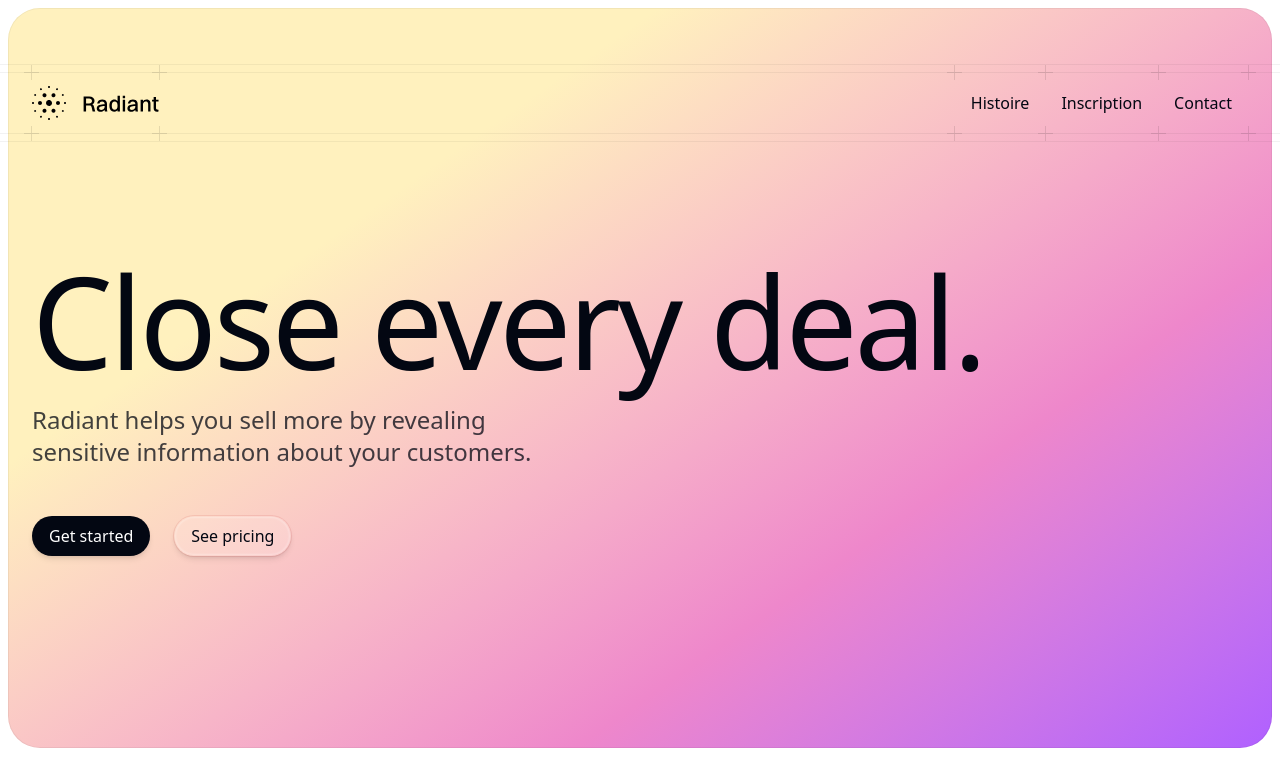
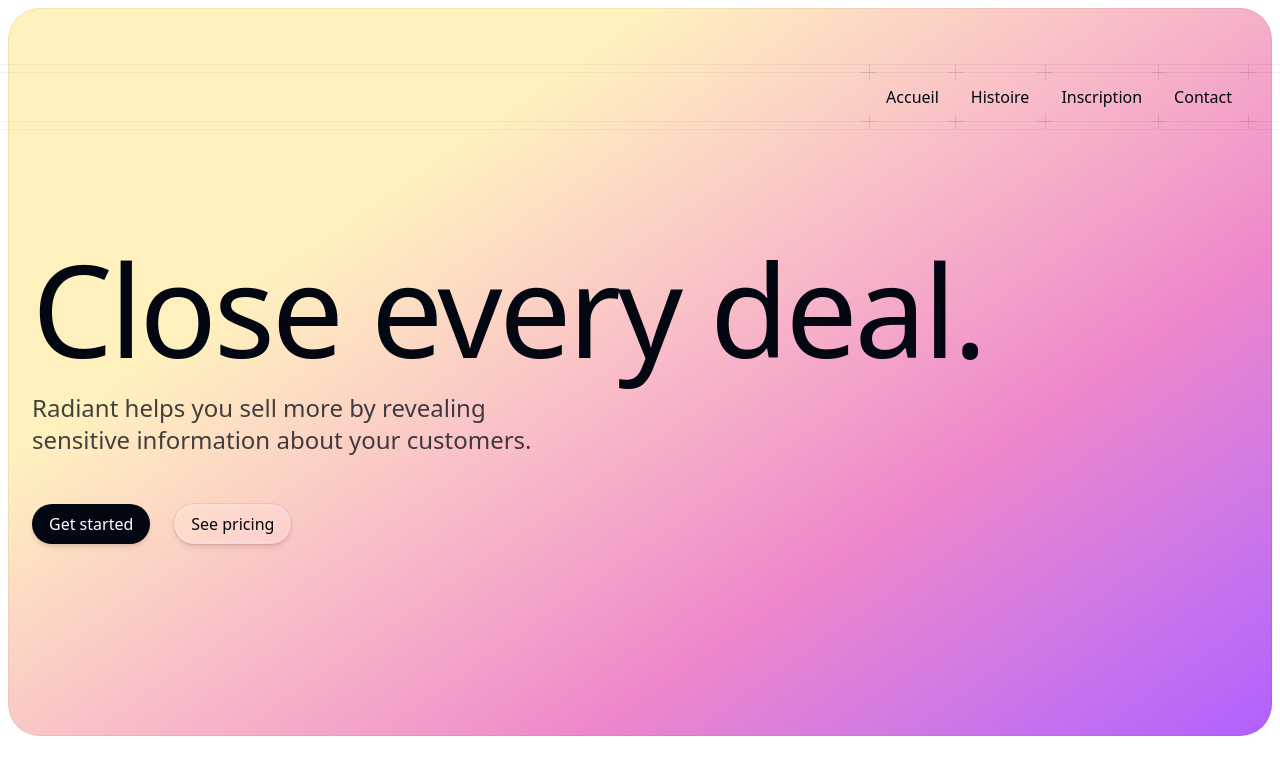
Before and after one commit to Iskandar835/levderido, a Next.js app in the folder levderido-app/: page / in a window 1280 px wide. Shown: the top 776 px of the page. Built offline with nearby package versions, Linux system fonts and the light colour scheme; a web font is replaced by a local one.

Commit message:
chore: optimisation + ajout nouveau lien vers accuei

```diff
--- a/levderido-app/src/components/navbar.tsx
+++ b/levderido-app/src/components/navbar.tsx
@@ -8,10 +8,11 @@ import {
 import { Bars2Icon } from '@heroicons/react/24/solid'
 import { motion } from 'framer-motion'
 import { Link } from './link'
-import { Logo } from './logo'
+import { Mark } from './logo'
 import { PlusGrid, PlusGridItem, PlusGridRow } from './plus-grid'
 
 const links = [
+  { href: '/', label: 'Accueil' },
   { href: '/histoire', label: 'Histoire' },
   { href: '/inscription', label: 'Inscription' },
   { href: '/contact', label: 'Contact' },
@@ -74,22 +75,13 @@ function MobileNav() {
   )
 }
 
-export function Navbar({ banner }: { banner?: React.ReactNode }) {
+export function Navbar() {
   return (
     <Disclosure as="header" className="pt-12 sm:pt-16">
       <PlusGrid>
-        <PlusGridRow className="relative flex justify-between">
-          <div className="relative flex gap-6">
-            <PlusGridItem className="py-3">
-              <Link href="/" title="Home">
-                <Logo className="h-9" />
-              </Link>
-            </PlusGridItem>
-            {banner && (
-              <div className="relative hidden items-center py-3 lg:flex">
-                {banner}
-              </div>
-            )}
+        <PlusGridRow className="relative flex justify-between lg:justify-end">
+          <div className="flex items-center lg:hidden">
+            <Mark className="h-10" />
           </div>
           <DesktopNav />
           <MobileNavButton />
```
